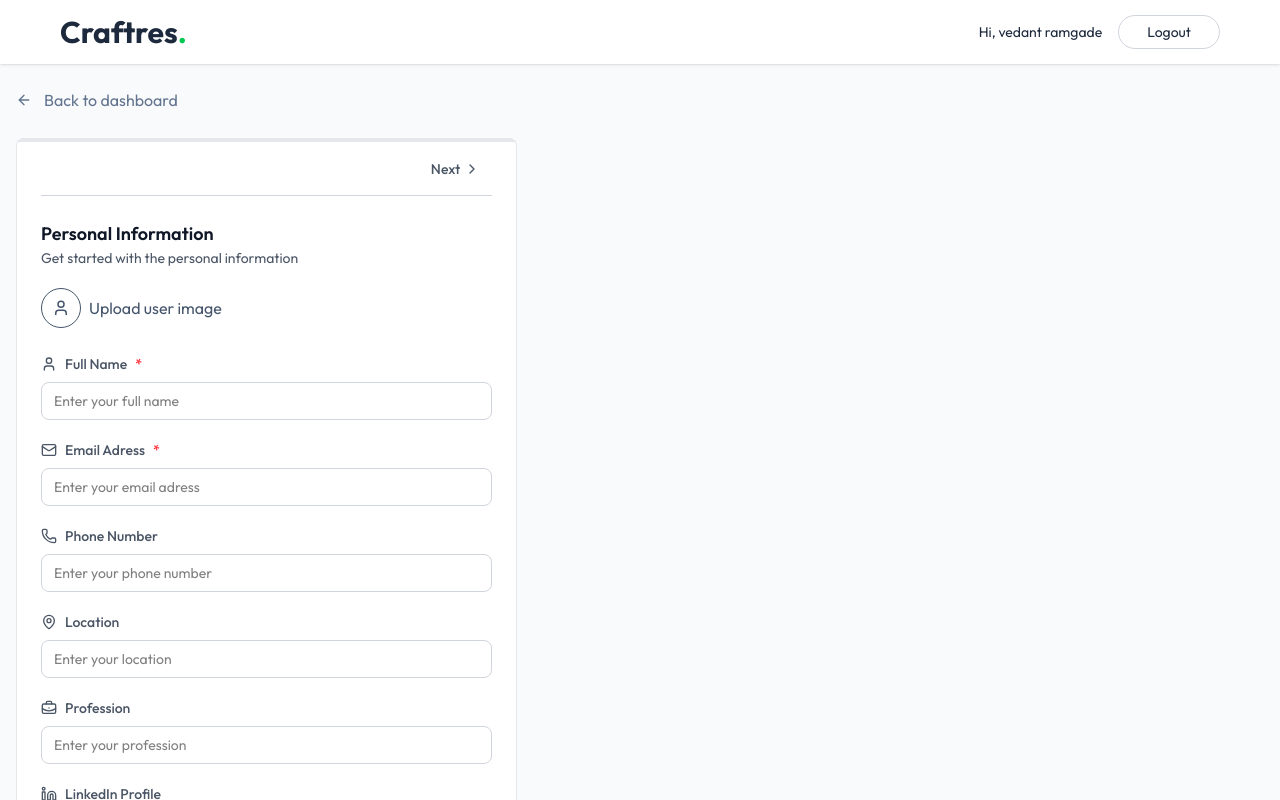
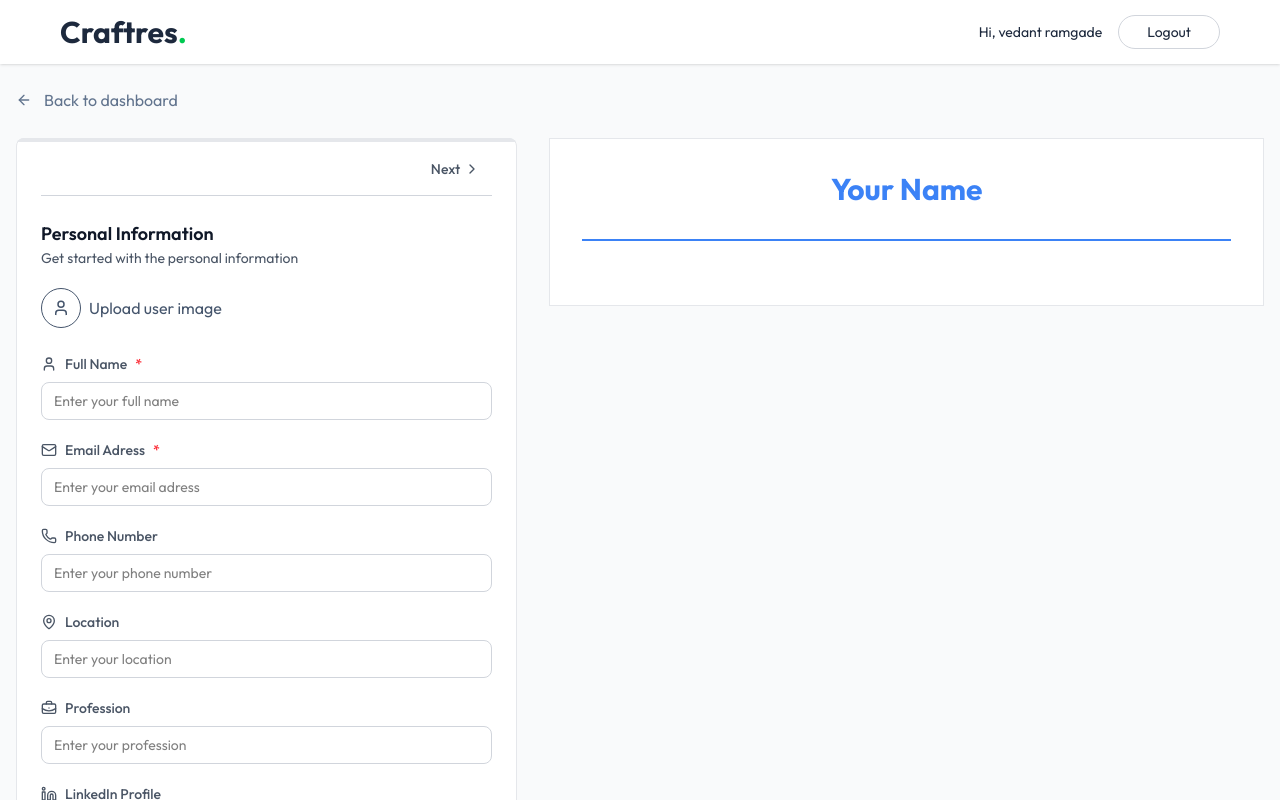
Before and after one commit to vedant-rmgd/AI-Resume-Builder, a React (Vite) app in the folder client/: page /app/builder/1 in a window 1280 px wide. Shown: the top 800 px of the page. Built offline with nearby package versions, Linux system fonts and the light colour scheme.

Commit message:
create resume preview component

```diff
--- a/client/src/components/ResumePreview.jsx
+++ b/client/src/components/ResumePreview.jsx
@@ -1,14 +1,81 @@
-import React from 'react'
+import ModernTemplate from "./templates/ModernTemplate.jsx";
+import MinimalTemplate from "./templates/MinimalTemplate.jsx";
+import ClassicTemplate from "./templates/ClassicTemplate.jsx";
+import MinimalImageTemplate from "./templates/MinimalImageTemplate.jsx";
 
-function ResumePreview({data, template, accentColor, classes = ""}) {
-  return (
-    <div
-    className='w-full bg-gray-100'>
-        <div id='resume-preview' className={'border border-gray-200 print:shadow-none print:border-none' + classes}>
+function ResumePreview({ data, template, accentColor, classes = "" }) {
+    const renderTemplate = () => {
+        switch (template) {
+            case "modern":
+                return <ModernTemplate data={data} accentColor={accentColor} />;
 
+            case "minimal":
+                return (
+                    <MinimalTemplate data={data} accentColor={accentColor} />
+                );
+
+            case "minimal-image":
+                return (
+                    <MinimalImageTemplate
+                        data={data}
+                        accentColor={accentColor}
+                    />
+                );
+
+            default:
+                return (
+                    <ClassicTemplate data={data} accentColor={accentColor} />
+                );
+        }
+    };
+    return (
+        <div className="w-full bg-gray-100">
+            <div
+                id="resume-preview"
+                className={
+                    "border border-gray-200 print:shadow-none print:border-none" +
+                    classes
+                }
+            >
+                {renderTemplate()}
+            </div>
+
+            <style jsx>
+                {`
+                    @page {
+                        size: letter;
+                        margin: 0;
+                    }
+                    @media print {
+                        html,
+                        body {
+                            width: 8.5in;
+                            height: 11in;
+                            overflow: hidden;
+                        }
+                        body * {
+                            visibility: hidden;
+                        }
+                        #resume-preview,
+                        #resume-preview * {
+                            visibility: visible;
+                        }
+                        #resume-preview {
+                            position: absolute;
+                            left: 0;
+                            top: 0;
+                            width: 100%;
+                            height: auto;
+                            margin: 0;
+                            padding: 0;
+                            box-shadow: none !important;
+                            border: none !important;
+                        }
+                    }
+                `}
+            </style>
         </div>
-    </div>
-  )
+    );
 }
 
-export default ResumePreview
+export default ResumePreview;
--- a/client/src/pages/ResumeBuilder.jsx
+++ b/client/src/pages/ResumeBuilder.jsx
@@ -1,4 +1,4 @@
-import React, { useEffect, useState } from "react";
+import { useEffect, useState } from "react";
 import { Link, useParams } from "react-router-dom";
 import { dummyResumeData } from "../assets/assets.js";
 import {
@@ -13,6 +13,7 @@ import {
     User,
 } from "lucide-react";
 import PersonalInfoForm from "../components/PersonalInfoForm.jsx";
+import ResumePreview from "../components/ResumePreview.jsx";
 
 function ResumeBuilder() {
     const { resumeId } = useParams(); // we are taking the resume id from URL, and on that basis we are fetching the resume details of a particular resume
@@ -150,11 +151,14 @@ function ResumeBuilder() {
 
                     {/* right column - preview of the resume */}
                     <div className="lg:col-span-7 max-lg:mt-6">
-                        <div>
-                            {/* ---buttons--- */}
-                        </div>
+                        <div>{/* ---buttons--- */}</div>
 
                         {/* ---resume preview--- */}
+                        <ResumePreview
+                            data={resumeData}
+                            template={resumeData.template}
+                            accentColor={resumeData.accent_color}
+                        />
                     </div>
                 </div>
             </div>
```
Also changed, not shown: client/src/components/templates/ClassicTemplate.jsx (renamed from client/src/assets/templates/ClassicTemplate.jsx), client/src/components/templates/MinimalImageTemplate.jsx (renamed from client/src/assets/templates/MinimalImageTemplate.jsx), client/src/components/templates/MinimalTemplate.jsx (renamed from client/src/assets/templates/MinimalTemplate.jsx), client/src/components/templates/ModernTemplate.jsx (renamed from client/src/assets/templates/ModernTemplate.jsx).
